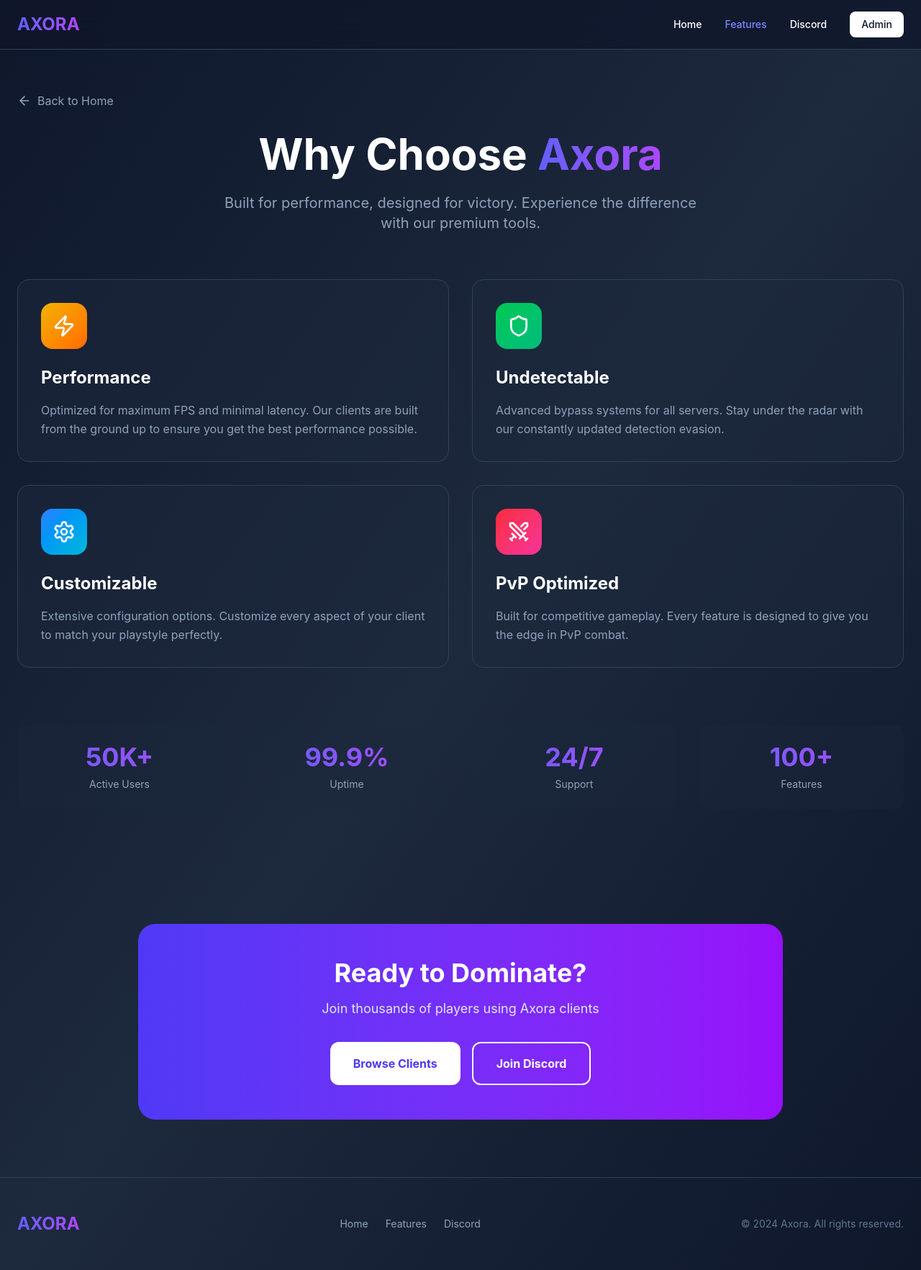
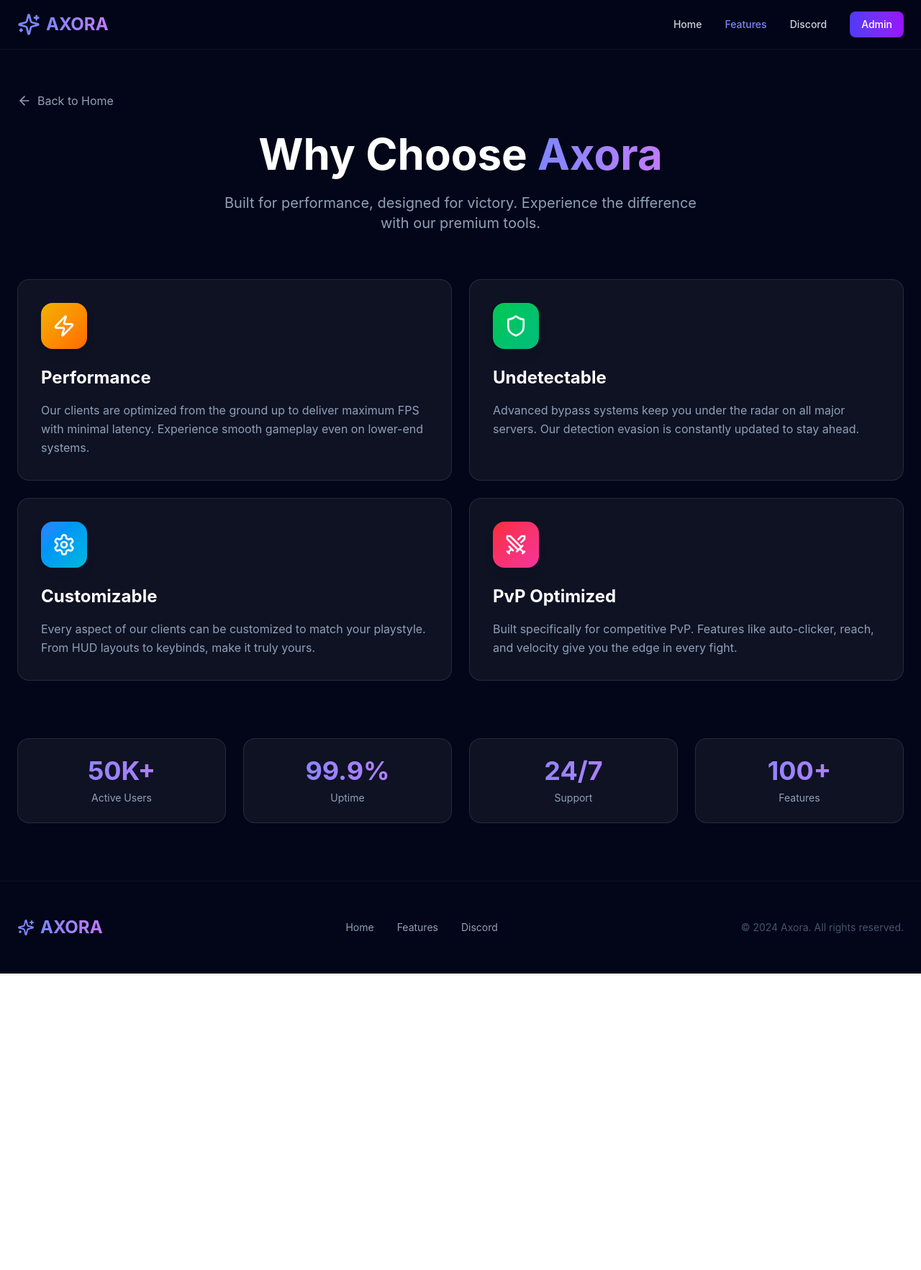
Before and after one commit to parker-blip/axoras-site, a React (Vite) app: page /features in a window 1280 px wide. Shown: the whole page at 72% size. After the commit the page ends 1353 px from the top, so only its background shows below. Built offline with nearby package versions, Linux system fonts and the light colour scheme.

Commit message:
Update Features.tsx

```diff
--- a/src/pages/Features.tsx
+++ b/src/pages/Features.tsx
@@ -1,116 +1,95 @@
 import { useNavigate } from 'react-router-dom'
-import { Zap, Shield, Settings, Swords, ArrowLeft, Menu, X } from 'lucide-react'
-import { useState } from 'react'
+import { Zap, Shield, Settings, Swords, ArrowLeft, Sparkles } from 'lucide-react'
 
 export default function Features() {
   const navigate = useNavigate()
-  const [isMenuOpen, setIsMenuOpen] = useState(false)
 
   const features = [
     {
       icon: Zap,
       title: 'Performance',
-      description: 'Optimized for maximum FPS and minimal latency. Our clients are built from the ground up to ensure you get the best performance possible.',
+      description: 'Our clients are optimized from the ground up to deliver maximum FPS with minimal latency. Experience smooth gameplay even on lower-end systems.',
       color: 'from-yellow-500 to-orange-500'
     },
     {
       icon: Shield,
       title: 'Undetectable',
-      description: 'Advanced bypass systems for all servers. Stay under the radar with our constantly updated detection evasion.',
+      description: 'Advanced bypass systems keep you under the radar on all major servers. Our detection evasion is constantly updated to stay ahead.',
       color: 'from-green-500 to-emerald-500'
     },
     {
       icon: Settings,
       title: 'Customizable',
-      description: 'Extensive configuration options. Customize every aspect of your client to match your playstyle perfectly.',
+      description: 'Every aspect of our clients can be customized to match your playstyle. From HUD layouts to keybinds, make it truly yours.',
       color: 'from-blue-500 to-cyan-500'
     },
     {
       icon: Swords,
       title: 'PvP Optimized',
-      description: 'Built for competitive gameplay. Every feature is designed to give you the edge in PvP combat.',
+      description: 'Built specifically for competitive PvP. Features like auto-clicker, reach, and velocity give you the edge in every fight.',
       color: 'from-red-500 to-pink-500'
     }
   ]
 
+  const stats = [
+    { number: '50K+', label: 'Active Users' },
+    { number: '99.9%', label: 'Uptime' },
+    { number: '24/7', label: 'Support' },
+    { number: '100+', label: 'Features' },
+  ]
+
   return (
-    <div className="min-h-screen bg-gradient-to-br from-slate-900 via-slate-800 to-slate-900 text-white">
-      {/* Navigation */}
-      <nav className="fixed top-0 left-0 right-0 z-50 backdrop-blur-xl bg-slate-900/80 border-b border-slate-700">
+    <div className="min-h-screen bg-slate-950 text-white">
+      <div className="fixed inset-0 bg-[radial-gradient(ellipse_at_top,_var(--tw-gradient-stops))] from-indigo-900/20 via-slate-950 to-slate-950 pointer-events-none" />
+
+      <nav className="fixed top-0 left-0 right-0 z-50 backdrop-blur-md bg-slate-950/80 border-b border-white/5">
         <div className="max-w-7xl mx-auto px-6 py-4">
           <div className="flex items-center justify-between">
-            <div
-              onClick={() => navigate('/')}
-              className="text-2xl font-bold bg-gradient-to-r from-indigo-500 to-purple-500 bg-clip-text text-transparent cursor-pointer"
-            >
-              AXORA
+            <div onClick={() => navigate('/')} className="flex items-center gap-2 text-2xl font-bold cursor-pointer group">
+              <Sparkles className="w-8 h-8 text-indigo-400 group-hover:rotate-12 transition-transform" />
+              <span className="bg-gradient-to-r from-indigo-400 to-purple-400 bg-clip-text text-transparent">AXORA</span>
             </div>
             <div className="hidden md:flex items-center gap-8">
-              <button onClick={() => navigate('/')} className="text-sm font-medium hover:text-indigo-400 transition-colors">Home</button>
+              <button onClick={() => navigate('/')} className="text-sm font-medium text-slate-300 hover:text-white transition-colors">Home</button>
               <button onClick={() => navigate('/features')} className="text-sm font-medium text-indigo-400">Features</button>
-              <a href="https://discord.gg/axoras" target="_blank" rel="noopener noreferrer" className="text-sm font-medium hover:text-indigo-400 transition-colors">Discord</a>
-              <button onClick={() => navigate('/admin')} className="px-4 py-2 bg-white text-slate-900 rounded-lg text-sm font-medium hover:scale-105 transition-transform">Admin</button>
+              <a href="https://discord.gg/axoras" target="_blank" rel="noopener noreferrer" className="text-sm font-medium text-slate-300 hover:text-white transition-colors">Discord</a>
+              <button onClick={() => navigate('/admin')} className="px-4 py-2 bg-gradient-to-r from-indigo-600 to-purple-600 rounded-lg text-sm font-medium hover:shadow-lg hover:shadow-indigo-500/25 transition-all hover:scale-105">Admin</button>
             </div>
-            <button onClick={() => setIsMenuOpen(!isMenuOpen)} className="md:hidden p-2">
-              {isMenuOpen ? <X className="w-6 h-6" /> : <Menu className="w-6 h-6" />}
-            </button>
           </div>
-          {isMenuOpen && (
-            <div className="md:hidden py-4 space-y-4">
-              <button onClick={() => { navigate('/'); setIsMenuOpen(false) }} className="block text-sm font-medium w-full text-left">Home</button>
-              <button onClick={() => { navigate('/features'); setIsMenuOpen(false) }} className="block text-sm font-medium text-indigo-400 w-full text-left">Features</button>
-              <a href="https://discord.gg/axoras" target="_blank" rel="noopener noreferrer" onClick={() => setIsMenuOpen(false)} className="block text-sm font-medium">Discord</a>
-              <button onClick={() => { navigate('/admin'); setIsMenuOpen(false) }} className="block text-sm font-medium w-full text-left">Admin</button>
-            </div>
-          )}
         </div>
       </nav>
 
-      {/* Hero */}
-      <section className="pt-32 pb-20 px-6">
+      <main className="pt-32 pb-20 px-6 relative">
         <div className="max-w-7xl mx-auto">
-          <button
-            onClick={() => navigate('/')}
-            className="flex items-center gap-2 text-slate-400 hover:text-white mb-8 transition-colors"
-          >
-            <ArrowLeft className="w-5 h-5" /> Back to Home
+          <button onClick={() => navigate('/')} className="flex items-center gap-2 text-slate-400 hover:text-white mb-8 transition-colors group">
+            <ArrowLeft className="w-5 h-5 group-hover:-translate-x-1 transition-transform" /> Back to Home
           </button>
 
           <div className="text-center mb-16">
             <h1 className="text-5xl md:text-6xl font-bold mb-6">
-              Why Choose <span className="bg-gradient-to-r from-indigo-500 to-purple-500 bg-clip-text text-transparent">Axora</span>
+              Why Choose <span className="bg-gradient-to-r from-indigo-400 to-purple-400 bg-clip-text text-transparent">Axora</span>
             </h1>
             <p className="text-xl text-slate-400 max-w-2xl mx-auto">
               Built for performance, designed for victory. Experience the difference with our premium tools.
             </p>
           </div>
 
-          {/* Features Grid */}
-          <div className="grid grid-cols-1 md:grid-cols-2 gap-8">
-            {features.map((feature, index) => (
-              <div
-                key={feature.title}
-                className="group p-8 rounded-2xl bg-slate-800/50 border border-slate-700 hover:border-indigo-500/50 transition-all hover:transform hover:scale-[1.02]"
-              >
-                <div className={`w-16 h-16 rounded-2xl bg-gradient-to-br ${feature.color} flex items-center justify-center mb-6 group-hover:scale-110 transition-transform`}>
+          <div className="grid grid-cols-1 md:grid-cols-2 gap-6 mb-20">
+            {features.map((feature) => (
+              <div key={feature.title} className="group p-8 bg-white/5 rounded-2xl border border-white/10 hover:border-indigo-500/50 transition-all duration-300 hover:-translate-y-1">
+                <div className={`w-16 h-16 rounded-2xl bg-gradient-to-br ${feature.color} flex items-center justify-center mb-6 group-hover:scale-110 transition-transform shadow-lg`}>
                   <feature.icon className="w-8 h-8 text-white" />
                 </div>
-                <h3 className="text-2xl font-bold mb-4">{feature.title}</h3>
+                <h3 className="text-2xl font-bold mb-4 text-white group-hover:text-indigo-300 transition-colors">{feature.title}</h3>
                 <p className="text-slate-400 leading-relaxed">{feature.description}</p>
               </div>
             ))}
           </div>
 
-          {/* Stats Section */}
-          <div className="mt-20 grid grid-cols-2 md:grid-cols-4 gap-8">
-            {[
-              { number: '50K+', label: 'Active Users' },
-              { number: '99.9%', label: 'Uptime' },
-              { number: '24/7', label: 'Support' },
-              { number: '100+', label: 'Features' },
-            ].map((stat) => (
-              <div key={stat.label} className="text-center p-6 rounded-xl bg-slate-800/30">
-                <div className="text-3xl md:text-4xl font-bold bg-gradient-to-r from-indigo-500 to-purple-500 bg-clip-text text-transparent mb-2">
+          <div className="grid grid-cols-2 md:grid-cols-4 gap-6">
+            {stats.map((stat) => (
+              <div key={stat.label} className="text-center p-6 bg-white/5 rounded-2xl border border-white/10 hover:border-indigo-500/30 transition-all">
+                <div className="text-3xl md:text-4xl font-bold bg-gradient-to-r from-indigo-400 to-purple-400 bg-clip-text text-transparent mb-2">
                   {stat.number}
                 </div>
                 <div className="text-slate-400 text-sm">{stat.label}</div>
@@ -118,44 +97,20 @@ export default function Features() {
             ))}
           </div>
         </div>
-      </section>
+      </main>
 
-      {/* CTA */}
-      <section className="py-20 px-6">
-        <div className="max-w-4xl mx-auto text-center bg-gradient-to-r from-indigo-600 to-purple-600 rounded-3xl p-12">
-          <h2 className="text-3xl md:text-4xl font-bold mb-4">Ready to Dominate?</h2>
-          <p className="text-indigo-100 mb-8 text-lg">Join thousands of players using Axora clients</p>
-          <div className="flex flex-col sm:flex-row gap-4 justify-center">
-            <button
-              onClick={() => navigate('/')}
-              className="px-8 py-4 bg-white text-indigo-600 rounded-xl font-bold hover:shadow-2xl transition-all hover:scale-105"
-            >
-              Browse Clients
-            </button>
-            <a
-              href="https://discord.gg/axoras"
-              target="_blank"
-              rel="noopener noreferrer"
-              className="px-8 py-4 border-2 border-white text-white rounded-xl font-bold hover:bg-white/10 transition-all"
-            >
-              Join Discord
-            </a>
+      <footer className="border-t border-white/5 py-12 px-6 bg-slate-950">
+        <div className="max-w-7xl mx-auto flex flex-col md:flex-row items-center justify-between gap-6">
+          <div className="flex items-center gap-2 text-2xl font-bold">
+            <Sparkles className="w-6 h-6 text-indigo-400" />
+            <span className="bg-gradient-to-r from-indigo-400 to-purple-400 bg-clip-text text-transparent">AXORA</span>
           </div>
-        </div>
-      </section>
-
-      {/* Footer */}
-      <footer className="border-t border-slate-700 py-12 px-6">
-        <div className="max-w-7xl mx-auto flex flex-col md:flex-row items-center justify-between gap-4">
-          <div className="text-2xl font-bold bg-gradient-to-r from-indigo-500 to-purple-500 bg-clip-text text-transparent">
-            AXORA
-          </div>
-          <div className="flex items-center gap-6 text-sm text-slate-400">
+          <div className="flex items-center gap-8 text-sm text-slate-400">
             <button onClick={() => navigate('/')} className="hover:text-white transition-colors">Home</button>
             <button onClick={() => navigate('/features')} className="hover:text-white transition-colors">Features</button>
             <a href="https://discord.gg/axoras" target="_blank" rel="noopener noreferrer" className="hover:text-white transition-colors">Discord</a>
           </div>
-          <p className="text-sm text-slate-500">© 2024 Axora. All rights reserved.</p>
+          <p className="text-sm text-slate-600">© 2024 Axora. All rights reserved.</p>
         </div>
       </footer>
     </div>
```
